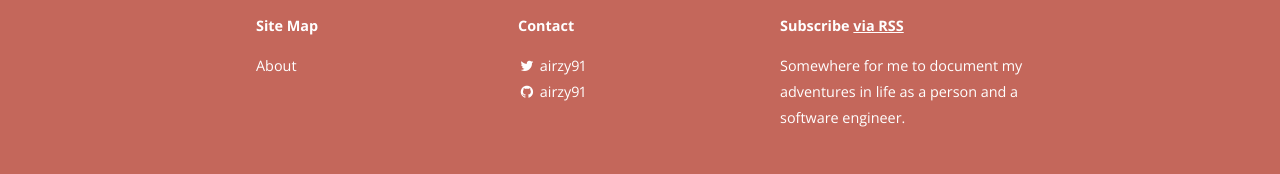
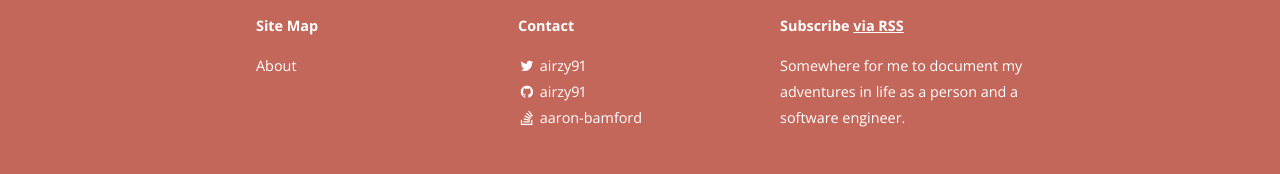
Before and after one commit to airzym/airzym.github.io, a Jekyll site: the page built from index.html, in a window 1280 px wide. Shown: the part 1144-1318 px from the top of the page. Built offline with Jekyll 4.4.1, drawn with Linux system fonts in a browser that asks for light colours; nearby versions of some CDN libraries; the list of posts is cut into pages by our own code.

Commit message:
Included stack overflow to social

```diff
--- a/_config.yml
+++ b/_config.yml
@@ -74,6 +74,13 @@ social:
     desc: Fork me on GitHub
     share: false
 
+  - name: StackOverflow
+    icon: stack-overflow
+    username: aaron-bamford
+    url: http://stackoverflow.com/users/5242568/aaron-bamford
+    desc: Find me on StackOverflow
+    share: false
+
 # Social sharing protocols
 # These are for automatically generating sharing metadata for FB and Twitter
 # OS Protocol is for sharing the source of your site, if you're interested. For more, see osprotocol.com
```
